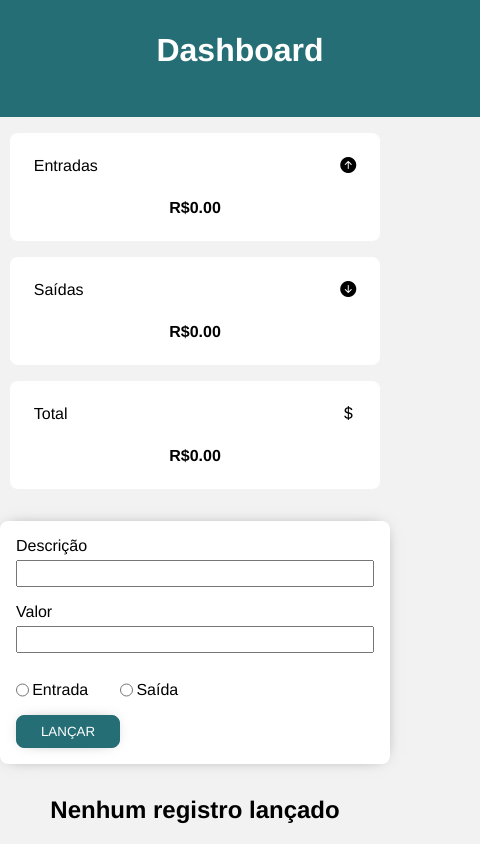
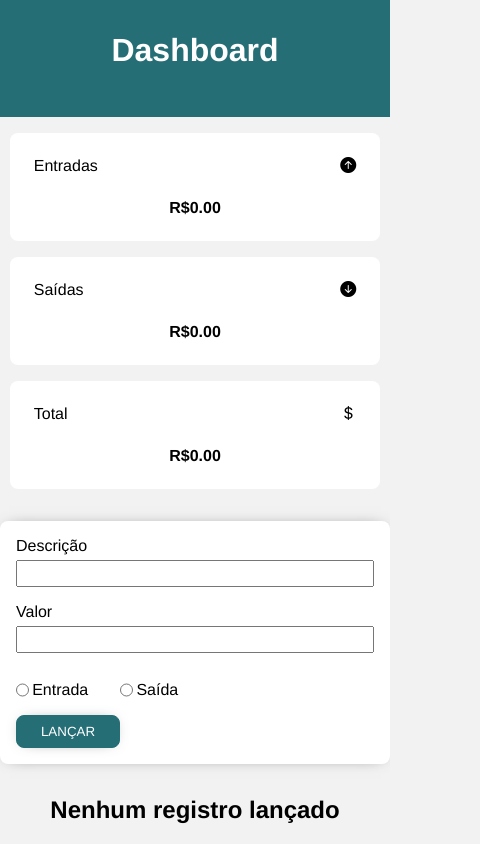
Before and after one commit to joaovictormendessilva/controle-financeiro, a React (Vite) app: page / in a window 390 px wide. Shown: the whole page, 480 px wide, since content can reach past the window. Built offline with nearby package versions, Linux system fonts and the light colour scheme.

Commit message:
Retirado zoom de iphone

```diff
--- a/index.html
+++ b/index.html
@@ -2,7 +2,7 @@
 <html lang="en">
   <head>
     <meta charset="UTF-8" />
-    <meta name="viewport" content="width=device-width, initial-scale=1.0" />
+    <meta  name='viewport'  content='width=device-width, initial-scale=1.0, maximum-scale=1.0, user-scalable=0' />
     <title>Controle Financeiro</title>
 
     <!-- Bootstrap Icons -->
--- a/src/components/Header/Header.module.css
+++ b/src/components/Header/Header.module.css
@@ -7,6 +7,6 @@
 
 @media (max-width: 480px){
     .header{
-        width: 480px;
+        width: 100%;
     }
 }
```
